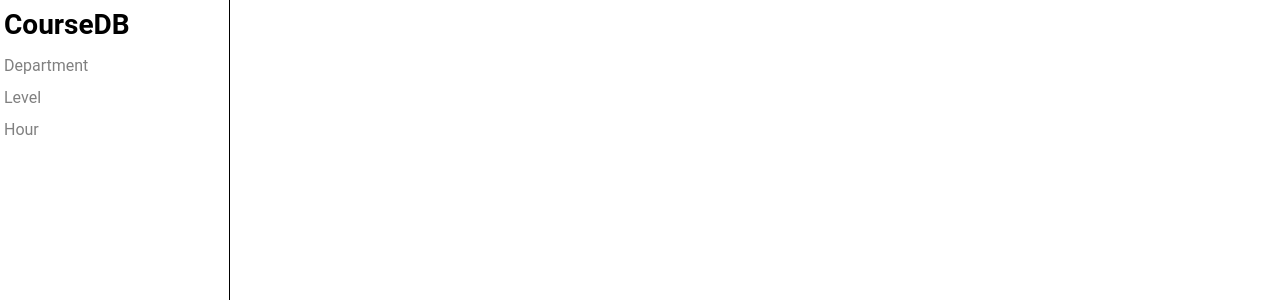
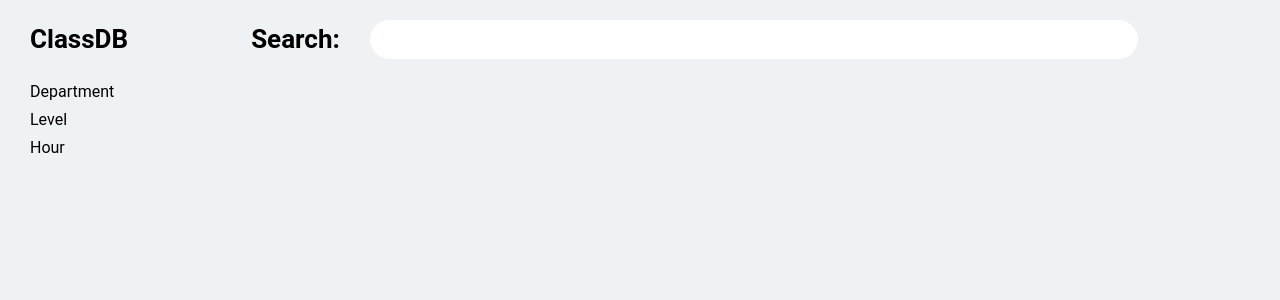
Before and after one commit to reagancheatham/Project-2-Vue, a Vue app: page / in a window 1280 px wide. Shown: the top 300 px of the page. Built offline with nearby package versions, Linux system fonts and the light colour scheme.

Commit message:
everything i did lol

```diff
--- a/index.html
+++ b/index.html
@@ -11,7 +11,6 @@
       rel="stylesheet"
     />
     <title>Project2</title>
-    <title>Project2</title>
   </head>
   <body>
     <div id="app"></div>
--- a/src/App.vue
+++ b/src/App.vue
@@ -1,7 +1,10 @@
 <script setup>
-import NavBar from './components/NavBar.vue'
+import sidebar from './components/sidebar.vue';
+import topbar from './components/topbar.vue';
 </script>
 
+
 <template>
-  <NavBar />
+  <topbar />
+  <sidebar />
 </template>
--- a/src/components/AccordionButton.vue
+++ b/src/components/AccordionButton.vue
@@ -25,11 +25,11 @@ function toggle() {
 
 <style scoped>
 .accordion-button {
-  color: grey;
+  color: #000000;
 }
 
 .accordion-button.open {
   background-color: grey;
-  color: black;
+  color: #000000;
 }
 </style>
--- /dev/null
+++ b/src/components/searchbar.vue
@@ -0,0 +1,26 @@
+<template>
+    <div class="search">
+        Search:
+        <input class="search-bar" type="text" />
+    </div>
+</template>
+
+<style scoped>
+.search {
+    display: flex;
+    flex-direction: row;
+    color: #000000;
+    font-size: 26px;
+    font-weight: 600;
+    gap: 30px;
+}
+
+.search-bar {
+    background: #ffffff;
+    border-radius: 20px;
+    width: 60vw;
+    font-size: 16px;
+    font-weight: 400;
+    padding-left: 15px;
+}
+</style>
--- a/src/components/NavBar.vue
+++ b/src/components/sidebar.vue
@@ -4,11 +4,10 @@ import AccordionButton from "./AccordionButton.vue";
 
 <template>
   <ul class="side-bar">
-    <li class="title">CourseDB</li>
     <li class="item">
       <accordion-button title="Department">
         <div class="button-content">
-            test
+
         </div>
       </accordion-button>
     </li>
@@ -24,24 +23,18 @@ import AccordionButton from "./AccordionButton.vue";
 <style scoped>
 .side-bar {
   color: #000000;
-  border-right: 1px solid #000000;
   list-style-type: none;
-  width: 18%;
+  width: 20%;
   position: fixed;
   height: 100%;
   top: 0;
   left: 0;
-}
-
-.title {
-  padding: 4px;
-  font-size: 28px;
-  font-weight: 600;
-  text-align: left;
+  padding-left: 30px;
+  padding-top: 10vh;
 }
 
 .item {
-  padding: 4px;
+  padding-bottom: 4px;
   text-align: left;
 }
 
--- /dev/null
+++ b/src/components/topbar.vue
@@ -0,0 +1,35 @@
+<script setup>
+import searchbar from './searchbar.vue';
+</script>
+
+
+<template>
+    <div class="row">
+        <div class="title">
+            ClassDB
+        </div>
+        <div>
+            <searchbar />
+        </div>
+    </div>
+</template>
+
+<style scoped>
+    .row {
+        position: fixed;
+        left: 0;
+        top: 0;
+        right: 0;
+        display: flex;
+        flex-direction: row;
+        padding: 20px;
+        padding-left: 30px;
+        gap: 10%;
+    }
+
+    .title {
+        color: #000000;
+        font-size: 26px;
+        font-weight: 600;
+    }
+</style>
--- /dev/null
+++ b/src/global.css
@@ -0,0 +1,4 @@
+html, body, #app {
+    min-height: 100vh;
+    background-color: #eef2f5;
+}
--- a/src/main.js
+++ b/src/main.js
@@ -1,6 +1,6 @@
-import { createApp } from 'vue'
-import './master.css'
-import App from './App.vue'
+import { createApp } from 'vue';
+import './global.css';
+import App from './App.vue';
 import vuetify from "../plugins/vuetify.js";
 
 const app = createApp(App);
--- a/src/master.css
+++ /dev/null
@@ -1,4 +0,0 @@
-.body {
-    background-color: #eef2f5;
-    color: #000000;
-}
```
